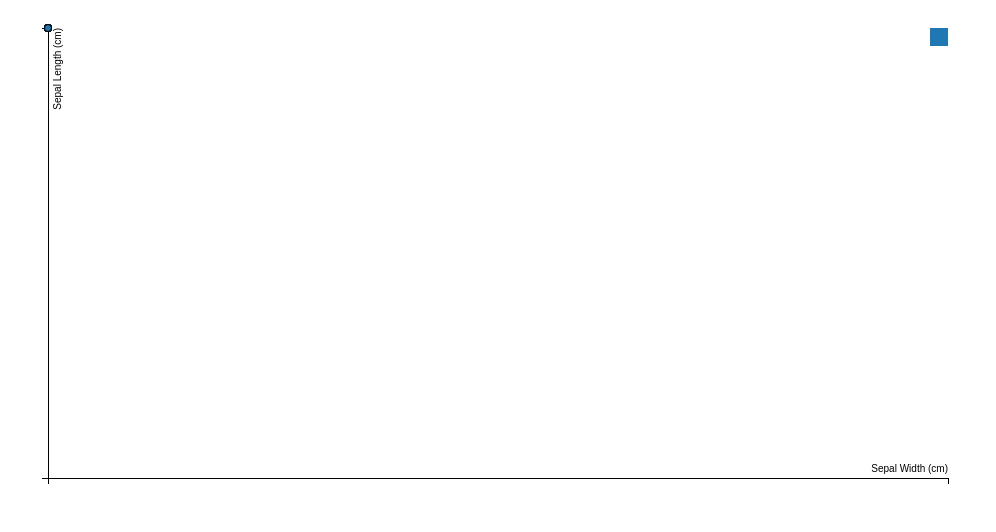
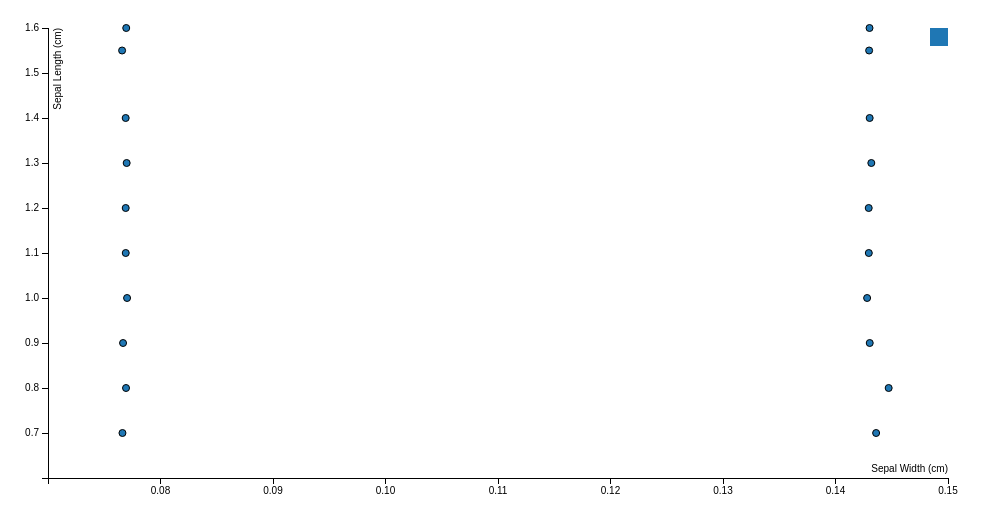
Before and after one commit to Hypolydian/Scatter-Plot, a plain HTML site: page index.html in a window 1280 px wide. Shown: the whole page, without its empty margins (0-996 px from the left). Drawn offline with Linux system fonts and the light colour scheme.

Commit message:
changed data columns to match names in data set.

```diff
--- a/index.html
+++ b/index.html
@@ -53,12 +53,12 @@ var svg = d3.select("body").append("svg")
 
 d3.tsv("data.tsv", function(error, data) {
   data.forEach(function(d) {
-    d.sepalLength = +d.sepalLength;
-    d.sepalWidth = +d.sepalWidth;
+    d.Spacial_length = +d.Spacial_length;
+    d.Spacial_width = +d.Spacial_width;
   });
 
-  x.domain(d3.extent(data, function(d) { return d.sepalWidth; })).nice();
-  y.domain(d3.extent(data, function(d) { return d.sepalLength; })).nice();
+  x.domain(d3.extent(data, function(d) { return d.Spacial_width; })).nice();
+  y.domain(d3.extent(data, function(d) { return d.Spacial_length; })).nice();
 
   svg.append("g")
       .attr("class", "x axis")
@@ -87,8 +87,8 @@ d3.tsv("data.tsv", function(error, data) {
     .enter().append("circle")
       .attr("class", "dot")
       .attr("r", 3.5)
-      .attr("cx", function(d) { return x(d.sepalWidth); })
-      .attr("cy", function(d) { return y(d.sepalLength); })
+      .attr("cx", function(d) { return x(d.Spacial_width); })
+      .attr("cy", function(d) { return y(d.Spacial_length); })
       .style("fill", function(d) { return color(d.species); });
 
   var legend = svg.selectAll(".legend")
```
